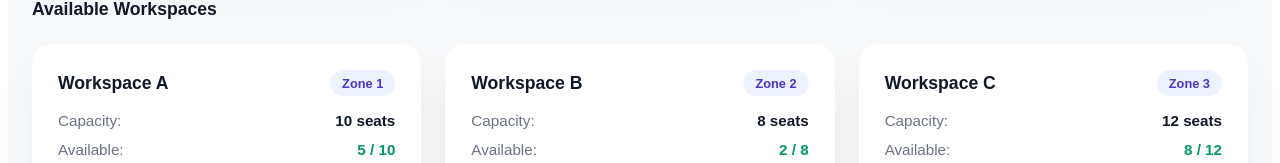
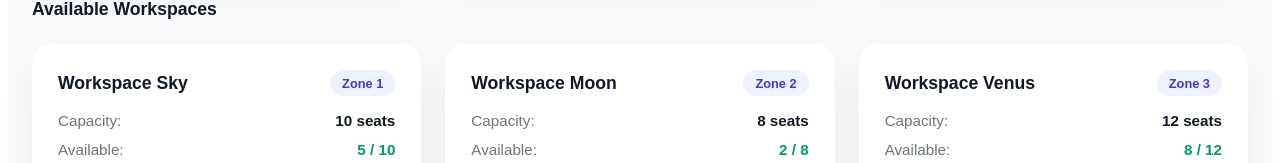
Before and after one commit to nurulanisahasri/workschedule, an Angular app in the folder work-schedule/: page /schedule in a window 1280 px wide. Shown: the part 492-655 px from the top of the page. Built offline with nearby package versions, Linux system fonts and the light colour scheme.

Commit message:
Change workspace name

```diff
--- a/work-schedule/src/app/schedule/schedule.component.ts
+++ b/work-schedule/src/app/schedule/schedule.component.ts
@@ -34,7 +34,7 @@ export class ScheduleComponent {
   workspaces = [
     {
       id: 1,
-      name: 'Workspace A',
+      name: 'Workspace Sky',
       zone: 'Zone 1',
       capacity: 10,
       available: 5,
@@ -42,7 +42,7 @@ export class ScheduleComponent {
     },
     {
       id: 2,
-      name: 'Workspace B',
+      name: 'Workspace Moon',
       zone: 'Zone 2',
       capacity: 8,
       available: 2,
@@ -50,7 +50,7 @@ export class ScheduleComponent {
     },
     {
       id: 3,
-      name: 'Workspace C',
+      name: 'Workspace Venus',
       zone: 'Zone 3',
       capacity: 12,
       available: 8,
```
